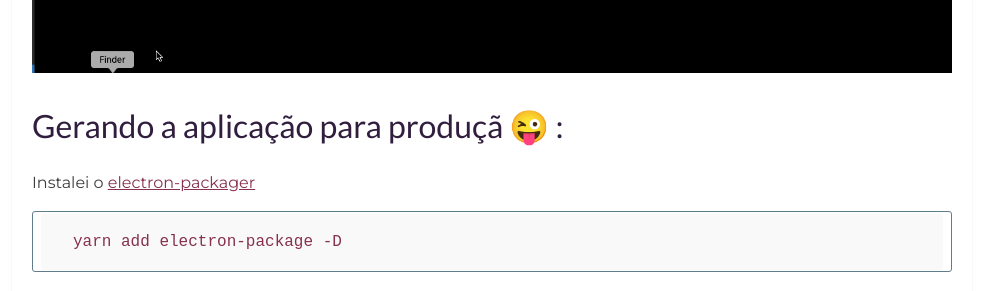
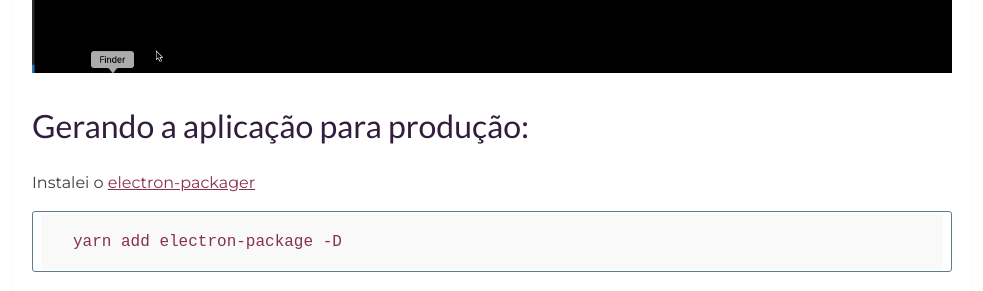
Before and after one commit to wharley/wharley.github.io, a Jekyll site: the page built from _posts/2018-07-17-migrando-sua-aplicação-web-para-desktop.md, in a window 1280 px wide. Shown: the part 4173-4464 px from the top of the page, without its empty margins (148-1131 px from the left). Built offline with Jekyll 4.4.1, drawn with Linux system fonts in a browser that asks for light colours; emoji names are drawn with the system emoji font; comment, search, counter and statistics services are not loaded.

Commit message:
Updated post to remove emoji from production.

````diff
--- a/_posts/2018-07-17-migrando-sua-aplicação-web-para-desktop.md
+++ b/_posts/2018-07-17-migrando-sua-aplicação-web-para-desktop.md
@@ -113,7 +113,7 @@ yarn start
 ```
 ![Aplicação Desktop]({{site.baseurl}}/assets/img/desktop.gif)
 
-# Gerando a aplicação para produçã :stuck_out_tongue_winking_eye: :
+# Gerando a aplicação para produção:
 
 Instalei o [electron-packager][packager]
 
````
